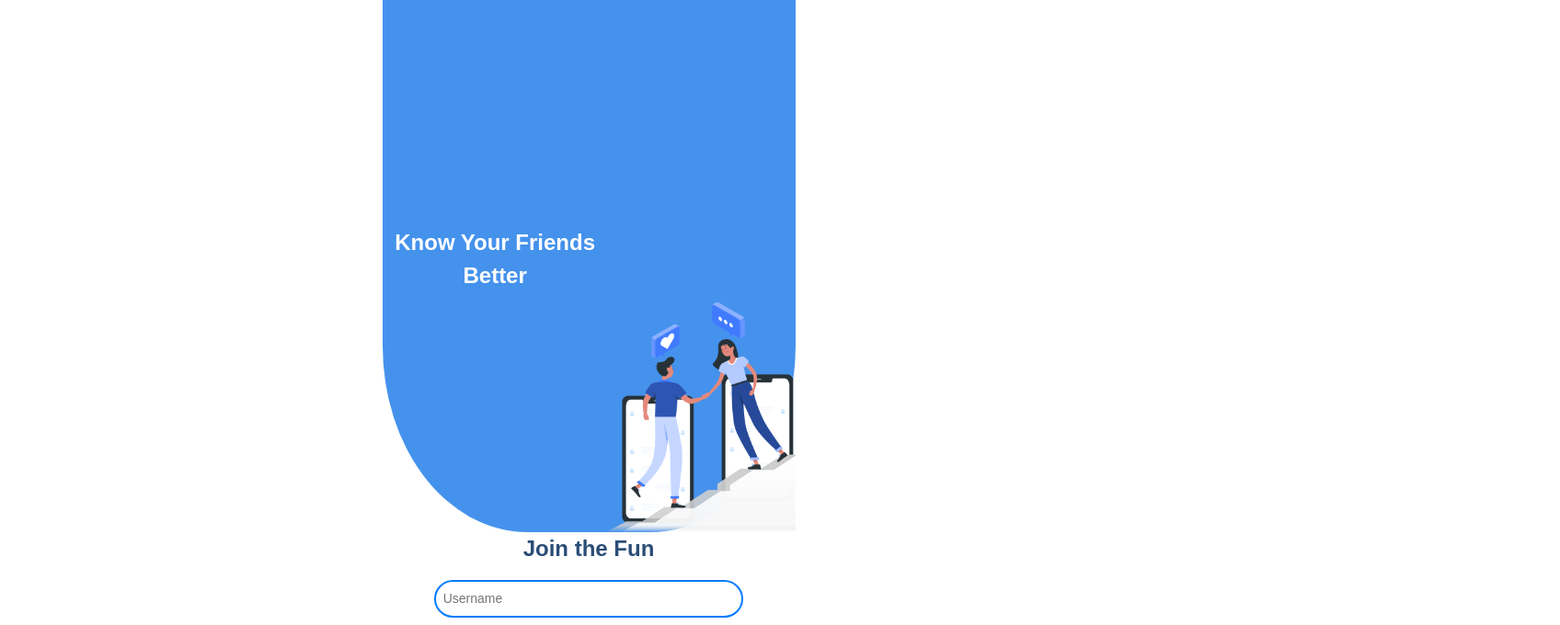
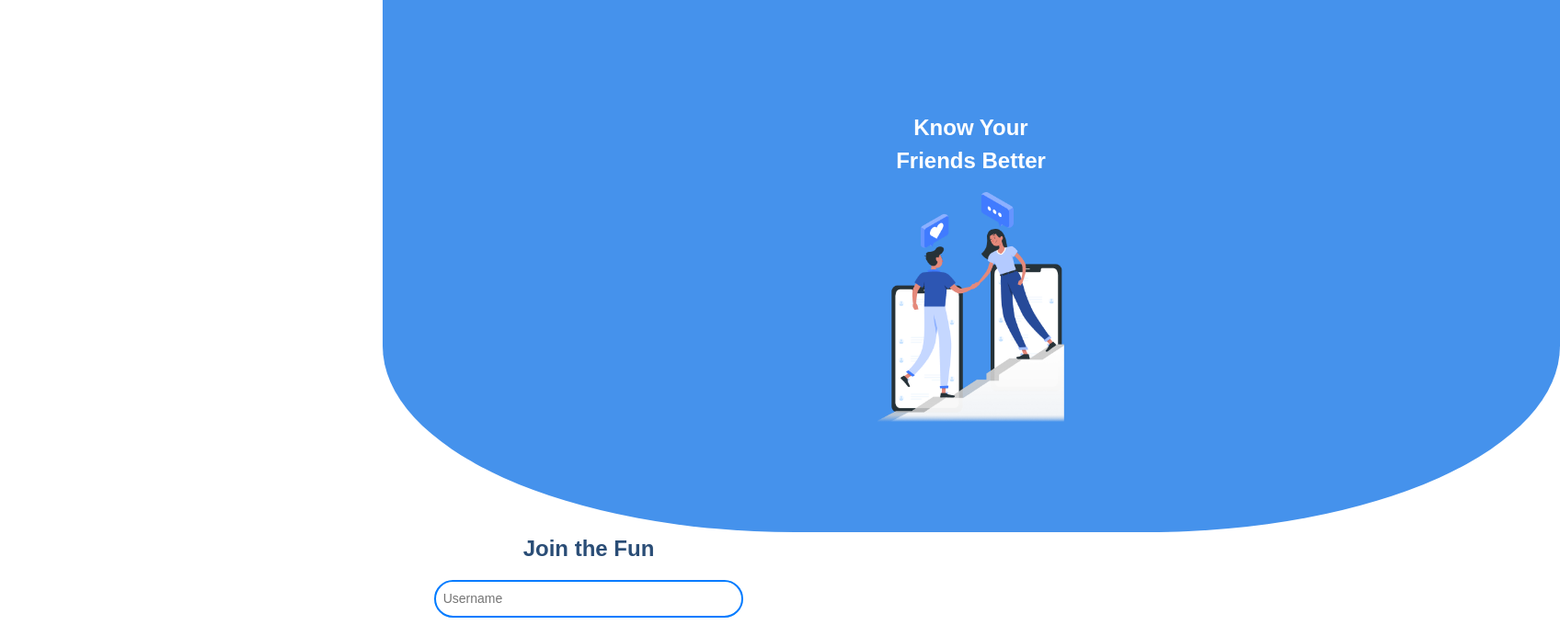
Before and after one commit to Ragulakarthik/React_chat_Application, a React (Create React App) app: page / in a window 1280 px wide. Shown: the top 680 px of the page at 92% size, 1696 px wide, since content can reach past the window. Built offline with nearby package versions, Linux system fonts and the light colour scheme.

Commit message:
all done

```diff
--- a/src/Components/login.css
+++ b/src/Components/login.css
@@ -23,9 +23,9 @@ body #root{
 
 .imageDiv {
     display: flex;
-    width: 100%;
+    width: 100vw;
     align-items: center;
-    /* flex-direction: column; */
+    flex-direction: column;
     justify-content: center;
     height: 75vh;
     background-color: #4592EC;
@@ -43,7 +43,6 @@ body #root{
 .imageDiv img{
     display: flex;
     height: 250px;
-    align-self: flex-end;
     justify-content: center;
 }
 
--- a/src/Components/login.js
+++ b/src/Components/login.js
@@ -46,7 +46,7 @@ function Login({ onLoginSuccess }) {
         <div className="login-container col-12 p-0">
           <div className="imageDiv">
             <div className="text">
-              <p>Know Your Friends Better</p>
+              <p>Know Your <br /> Friends Better</p>
             </div>
             <img src="/images/loginPic.png" alt="loginPic" />
           </div>
```
